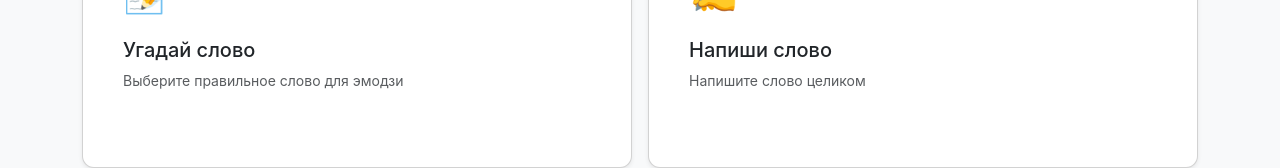
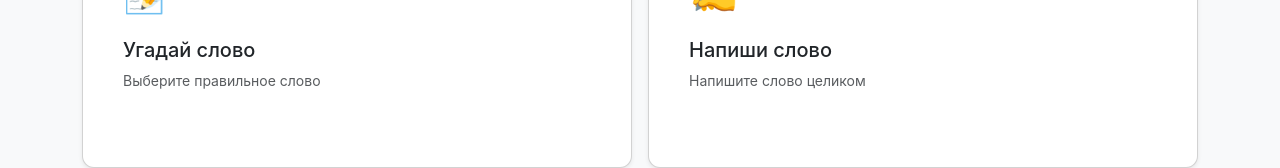
Before and after one commit to dmitryweiner/hebrew-train, a React (Vite) app: page / in a window 1280 px wide. Shown: the part 503-671 px from the top of the page. Built offline with nearby package versions, Linux system fonts and the light colour scheme.

Commit message:
Remove 'emoji' word

```diff
--- a/src/components/EmojiDisplay.tsx
+++ b/src/components/EmojiDisplay.tsx
@@ -16,7 +16,7 @@ const EmojiDisplay: React.FC<EmojiDisplayProps> = ({ emoji, size = 'medium', cla
   }[size];
 
   return (
-    <div className={`emoji-display ${sizeClass} ${className}`} role="img" aria-label={`Эмодзи: ${emoji}`}>
+    <div className={`emoji-display ${sizeClass} ${className}`} role="img" aria-label={`${emoji}`}>
       {emoji}
     </div>
   );
--- a/src/components/GameMenu.tsx
+++ b/src/components/GameMenu.tsx
@@ -34,7 +34,7 @@ const games: GameInfo[] = [
   {
     type: 'word-choice',
     title: 'Угадай слово',
-    description: 'Выберите правильное слово для эмодзи',
+    description: 'Выберите правильное слово',
     difficulty: '⭐⭐',
     icon: '📝',
   },
```
Also changed, not shown: 2 other files (tests, documents, lock files or other folders).
